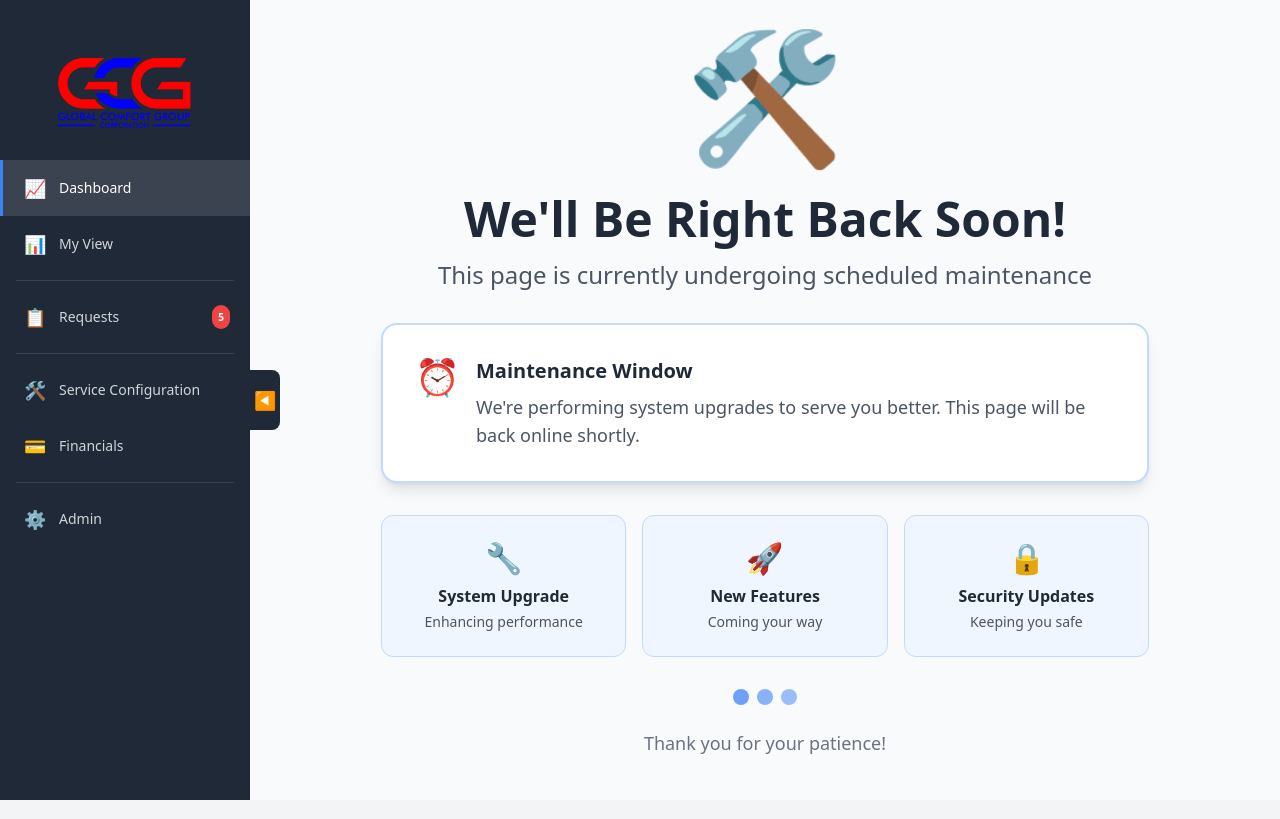
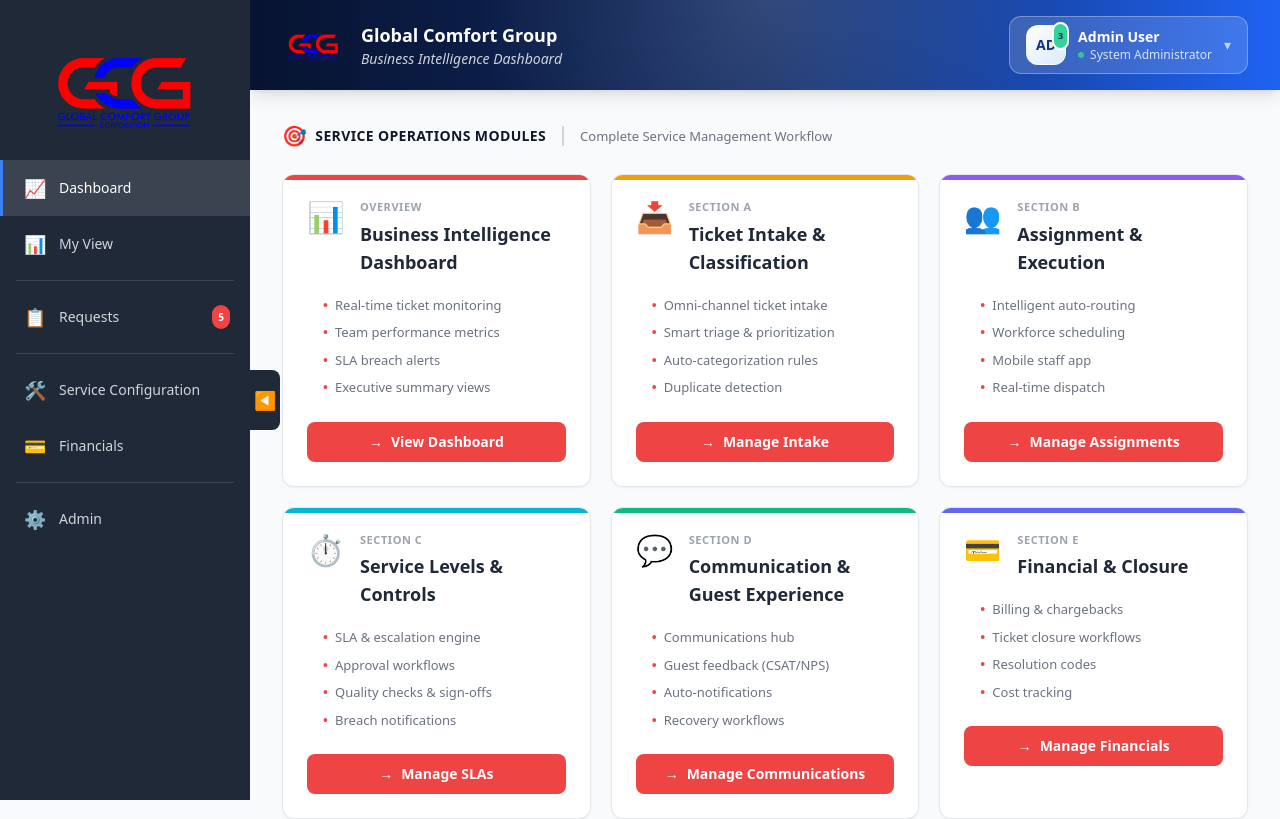
Before and after one commit to giopcarballo/react-servicedesk, a React (Vite) app: page /dashboard in a window 1280 px wide. Shown: the top 819 px of the page. Built offline with nearby package versions, Linux system fonts and the light colour scheme.

Commit message:
header adjustments

```diff
--- a/src/components/Header.jsx
+++ b/src/components/Header.jsx
@@ -22,7 +22,10 @@
         <div className="flex flex-wrap items-center justify-between gap-4">
           <div className="flex items-center gap-4">
             <img src={logo} alt="Global Comfort Group" className="h-10" />
-            <p className="text-white/80 text-sm italic">{subtitle}</p>
+            <div className="flex flex-col leading-tight">
+              <p className="text-lg font-semibold text-white">Global Comfort Group</p>
+              <p className="text-white/80 text-sm italic">{subtitle}</p>
+            </div>
           </div>
           <div className="flex items-center gap-3 bg-white/15 px-4 py-2 rounded-xl border border-white/30">
             <div className="w-10 h-10 rounded-xl bg-gradient-to-br from-white to-blue-100 text-[#0f3285] text-sm font-bold flex items-center justify-center border border-white/50 relative">
--- a/src/pages/DashboardSectionA.jsx
+++ b/src/pages/DashboardSectionA.jsx
@@ -30,7 +30,7 @@
   const navigate = useNavigate()
 
   // Maintenance Mode - Set to false to restore normal functionality
-  const isUnderMaintenance = true
+  const isUnderMaintenance = false
 
   const [sidebarCollapsed, setSidebarCollapsed] = useState(false)
   const [currentView, setCurrentView] = useState('landing')
@@ -190,12 +190,7 @@
           <Header
             collapsed={sidebarCollapsed}
             subtitle="Business Intelligence Dashboard"
-            stats={[
-              { label: 'Active Tickets', value: '47', icon: '📋' },
-              { label: 'P1 / Critical', value: '3', icon: '⚡' },
-              { label: 'SLA Compliance', value: '94.2%', icon: '✅' },
-              { label: 'Guest CSAT', value: '4.7/5.0', icon: '⭐' }
-            ]}
+            showStats={false}
           />
 
       <div className={`max-w-7xl mx-auto py-8 px-4 sm:px-6 lg:px-8 transition-all duration-300 ${sidebarCollapsed ? '' : 'with-sidebar'}`}>
--- a/src/pages/SectionE.jsx
+++ b/src/pages/SectionE.jsx
@@ -855,14 +855,14 @@
       <Sidebar collapsed={sidebarCollapsed} />
       <SidebarToggle collapsed={sidebarCollapsed} onToggle={() => setSidebarCollapsed((prev) => !prev)} />
 
-      <div className={`transition-all duration-300 ${sidebarCollapsed ? '' : 'with-sidebar'}`}>
+      <div className="transition-all duration-300">
         <Header
           collapsed={sidebarCollapsed}
           subtitle="Section E: Financial & Closure"
           stats={metrics}
         />
 
-        <main className="max-w-7xl mx-auto px-4 sm:px-6 lg:px-8 py-8 space-y-6">
+        <main className={`max-w-7xl mx-auto px-4 sm:px-6 lg:px-8 py-8 space-y-6 ${sidebarCollapsed ? '' : 'with-sidebar'}`}>
           <div className="bg-white border border-gray-200 rounded-2xl p-2 flex flex-wrap gap-2 shadow-sm">
             <button
               className={`flex items-center gap-2 px-4 py-2.5 rounded-xl text-sm font-semibold border transition-all ${
```
